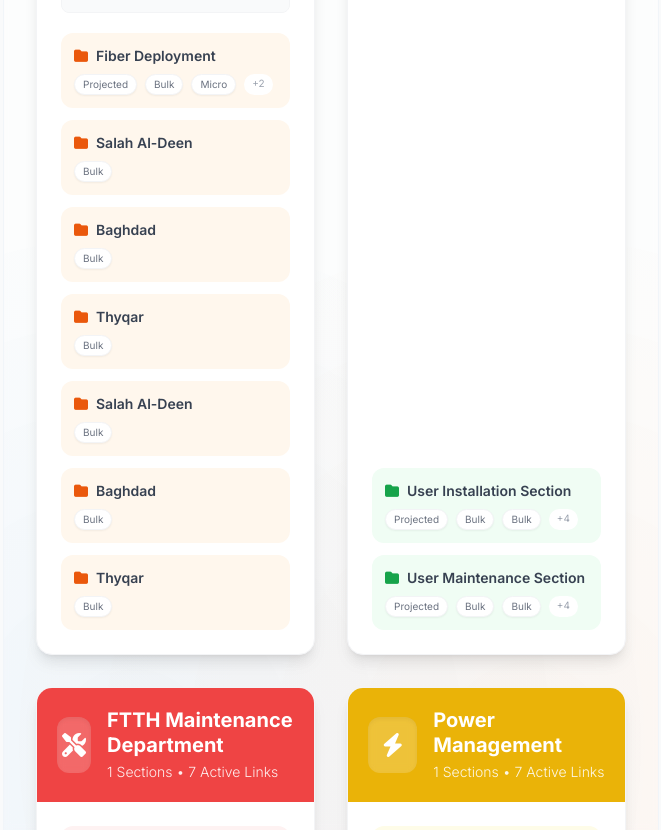
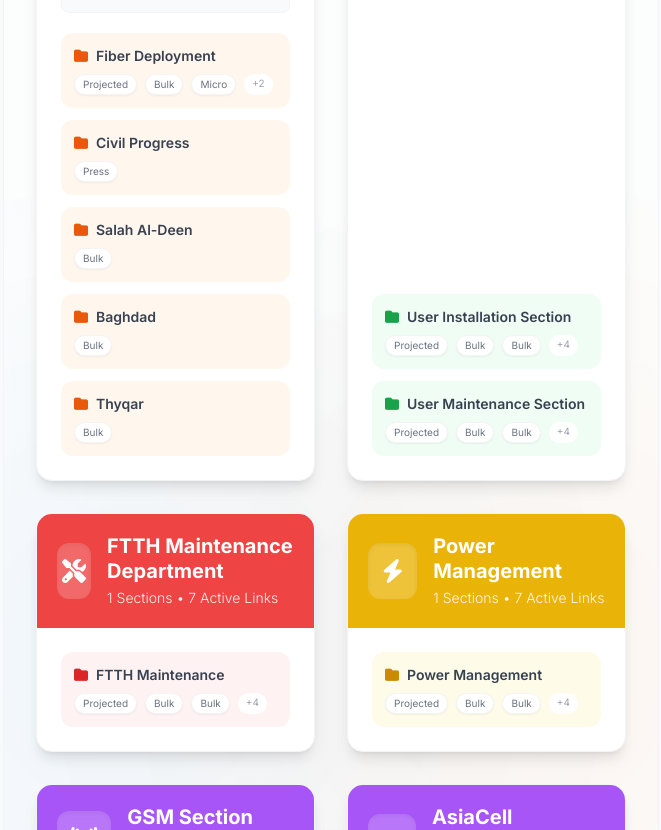
Before and after one commit to bekolo12/sustem-database, a React (Vite) app: page / in a window 1280 px wide. Shown: the part 1102-1932 px from the top of the page, without its empty margins (597-1258 px from the left). Built offline with nearby package versions, Linux system fonts and the light colour scheme.

Commit message:
feat: Refactor constants for civil progress data
Removes deeply nested subsections and flattens the civil progress data structure within COMPANY_DATA. This simplifies the data model and makes it easier to manage region-specific labels.

```diff
--- a/constants.ts
+++ b/constants.ts
@@ -1,3 +1,4 @@
+
 import { CompanyData } from './types';
 
 export const COMPANY_DATA: CompanyData = {
@@ -32,37 +33,11 @@ export const COMPANY_DATA: CompanyData = {
             {
               id: "civil_progress",
               name: "Civil Progress",
-              labels: [],
-              subSections: [
+              labels: [
                 {
-                  id: "region_salah_al_deen",
-                  name: "Salah Al-Deen",
-                  labels: [
-                    { name: "Database", hyperlinked: false, url: null },
-                    { name: "Projected Dashboard", hyperlinked: false, url: null },
-                    { name: "Bulk Data", hyperlinked: true, url: "https://docs.google.com/spreadsheets/d/1DEX97Gl7CY1VvfT1lJEgrc82Pu6ufNSlkJ-q8bL40rM/edit?usp=sharing" },
-                    { name: "Real Live Data", hyperlinked: false, url: null }
-                  ]
-                },
-                {
-                  id: "region_baghdad",
-                  name: "Baghdad",
-                  labels: [
-                    { name: "Database", hyperlinked: false, url: null },
-                    { name: "Projected Dashboard", hyperlinked: false, url: null },
-                    { name: "Bulk Data", hyperlinked: true, url: "https://docs.google.com/spreadsheets/d/18MYYXJR-Zfg5ETAVUkGr1XuElbgCFe1QbndprO3nNtQ/edit?usp=sharing" },
-                    { name: "Real Live Data", hyperlinked: false, url: null }
-                  ]
-                },
-                {
-                  id: "region_thyqar",
-                  name: "Thyqar",
-                  labels: [
-                    { name: "Database", hyperlinked: false, url: null },
-                    { name: "Projected Dashboard", hyperlinked: false, url: null },
-                    { name: "Bulk Data", hyperlinked: true, url: "https://docs.google.com/spreadsheets/d/1fMiAUKl4HPFvKS5DDt-dfSOrq7m5aAhmUL2vNowh9Fo/edit?usp=sharing" },
-                    { name: "Real Live Data", hyperlinked: false, url: null }
-                  ]
+                  name: "Press to reach civil data base",
+                  hyperlinked: true,
+                  url: "https://sdd-ebon.vercel.app/"
                 }
               ]
             },
@@ -378,5 +353,6 @@ export const LABEL_ICONS: Record<string, string> = {
   'Civil Plan 2026': 'fa-drafting-compass',
   'Salah Al-Deen': 'fa-map-marker-alt',
   'Baghdad': 'fa-city',
-  'Thyqar': 'fa-landmark'
+  'Thyqar': 'fa-landmark',
+  'Press to reach civil data base': 'fa-database'
 };
```
